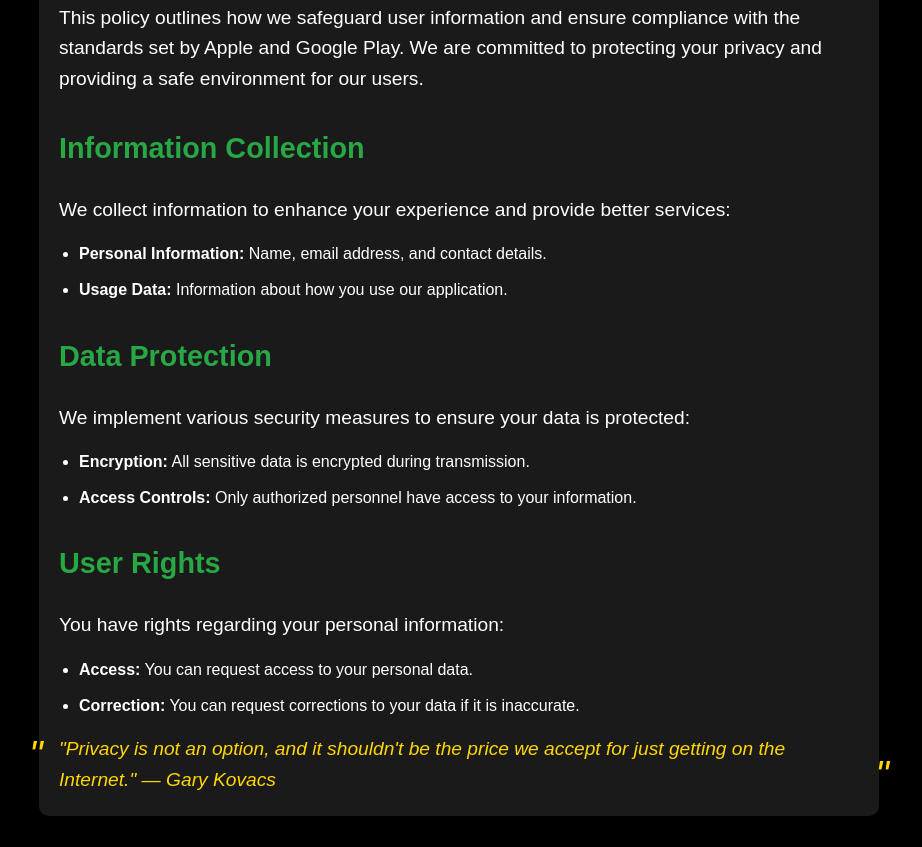
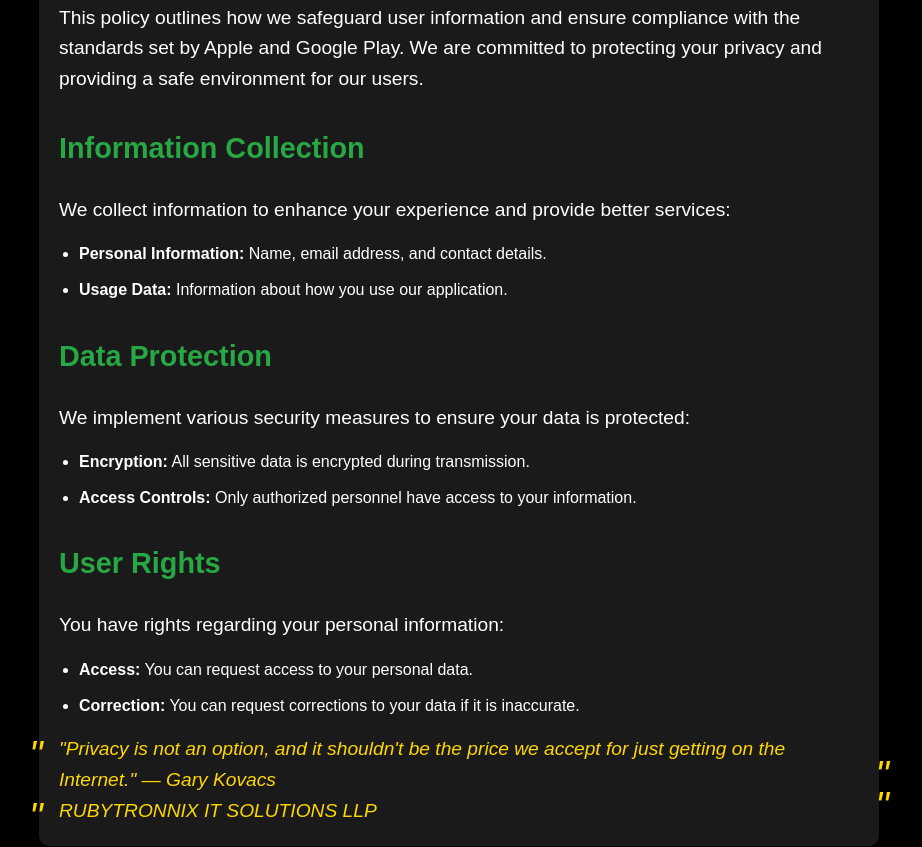
Before and after one commit to AMAU30/momin366_website, a website: page Policy.html in a window 1280 px wide. Shown: the part 292-1139 px from the top of the page, without its empty margins (181-1103 px from the left). Before the commit the page ends 1108 px from the top, so only its background shows below. Drawn offline with Linux system fonts and the light colour scheme.

Commit message:
Update Policy.html

```diff
--- a/Policy.html
+++ b/Policy.html
@@ -148,6 +148,7 @@
     </ul>
 
     <div class="quote">"Privacy is not an option, and it shouldn't be the price we accept for just getting on the Internet." — Gary Kovacs</div>
+    <div class="quote">RUBYTRONNIX IT SOLUTIONS LLP</div>
 
 </div>
 
```
